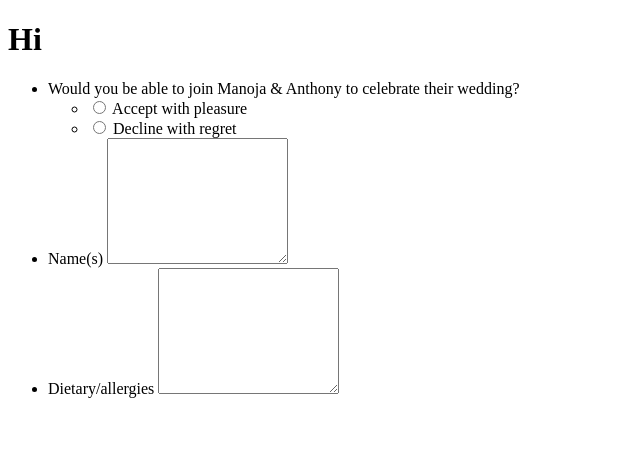
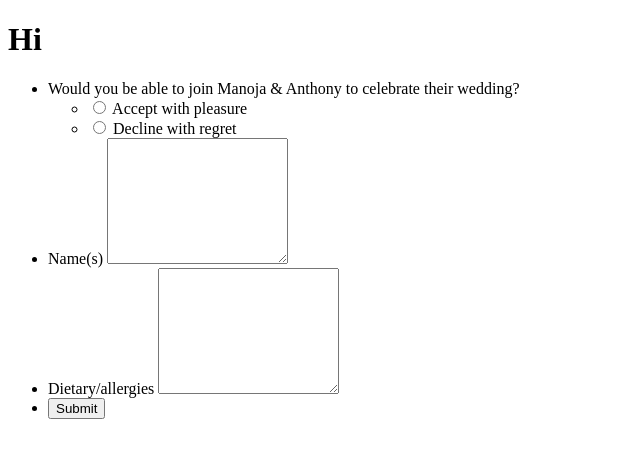
Before and after one commit to ullmann-rsvp/ullmann-rsvp.github.io, a plain HTML site: page index.html in a window 1280 px wide. Shown: the whole page, without its empty margins (0-640 px from the left). Drawn offline with Linux system fonts and the light colour scheme.

Commit message:
Add submit button (Duh!)

```diff
--- a/index.html
+++ b/index.html
@@ -13,5 +13,7 @@
       <textarea name="entry.611075414" rows="8"></textarea>
     <li><label for="entry.1877164520">Dietary/allergies</label>
       <textarea name="entry.1877164520" rows="8"></textarea>
+    <li>
+      <input type="submit" value="Submit">
   </ul>
 </form>
```
